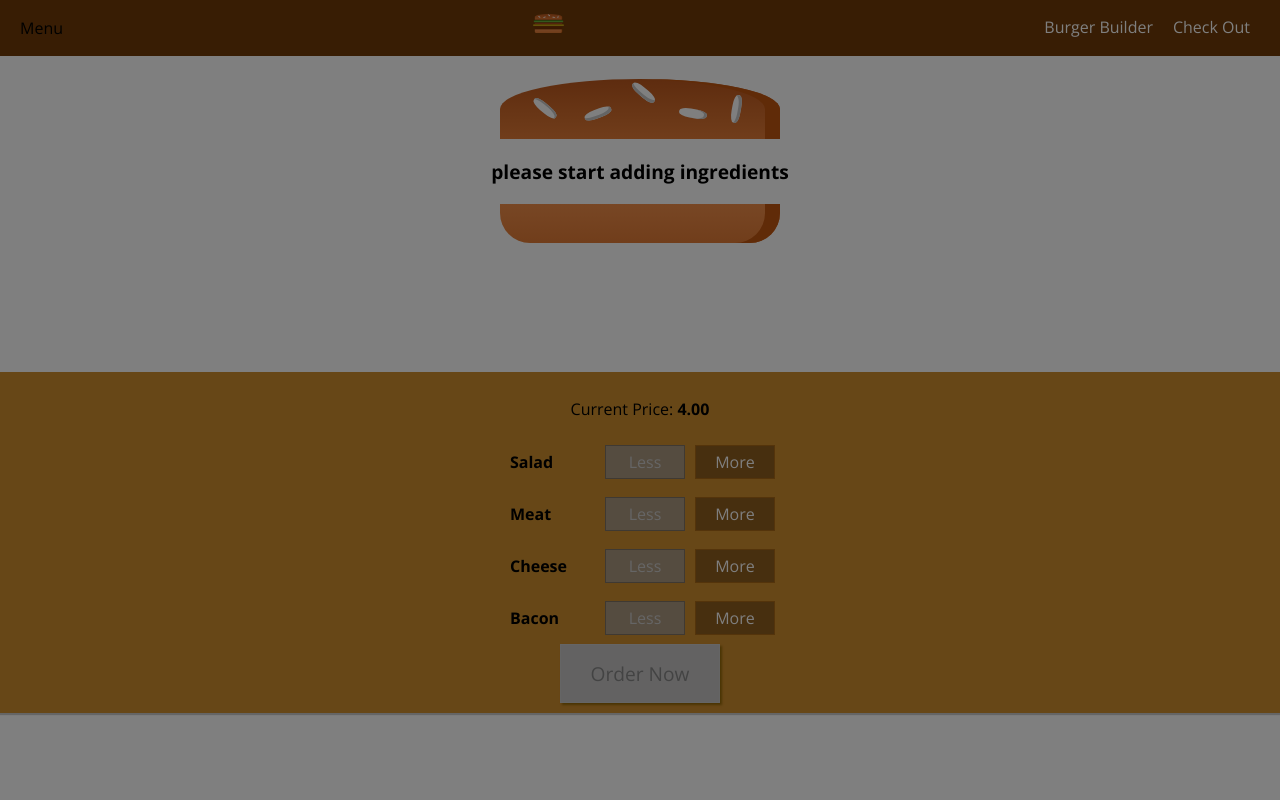
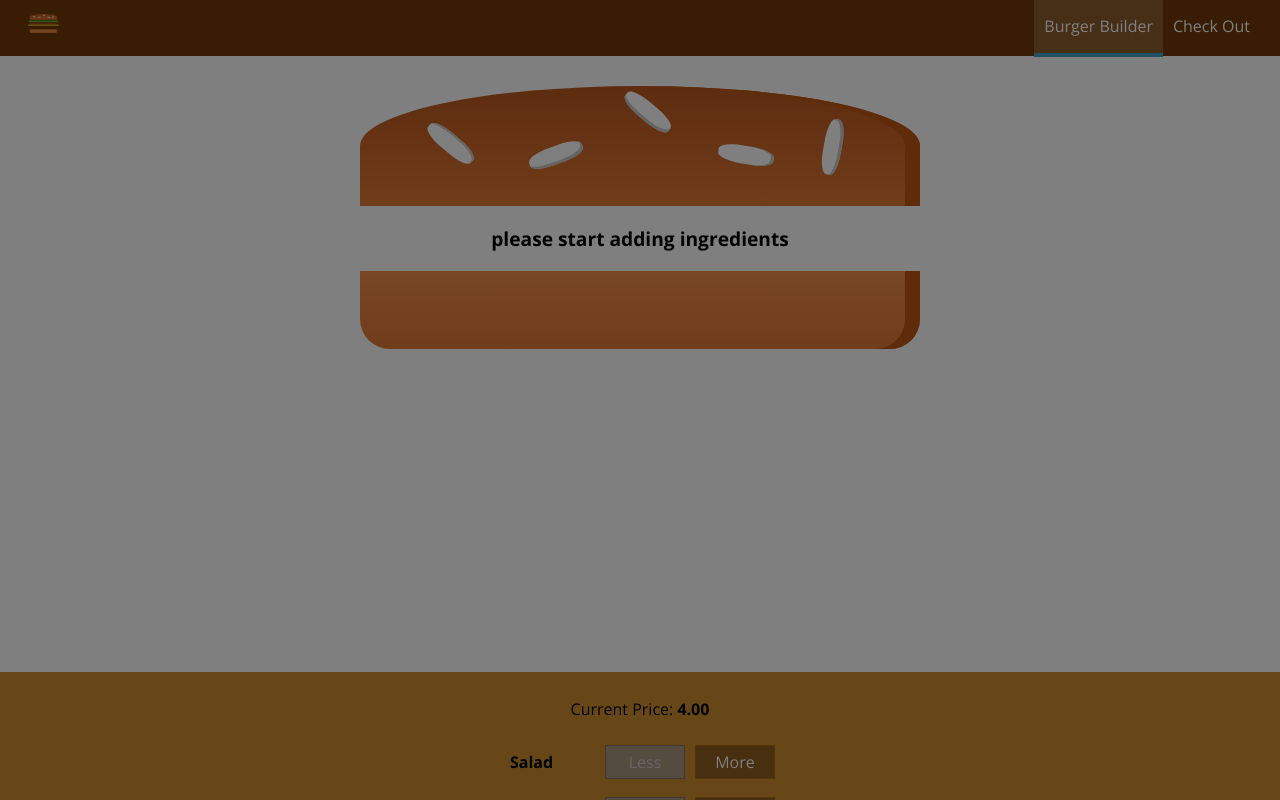
Before and after one commit to nschmidtinc/ReduxReactMobileWebApp, a React app: page / in a window 1280 px wide. Shown: the top 800 px of the page. Built offline with nearby package versions, Linux system fonts and the light colour scheme.

Commit message:
fixed mobile css

```diff
--- a/src/components/Burger/Burger.css
+++ b/src/components/Burger/Burger.css
@@ -8,22 +8,23 @@
   font-size: 1.2rem;
 }
 
-@media (min-width: 1000px) and (min-height: 700px) {
+@media (min-width: 500px) and (min-height: 400px) {
   .Burger {
-    width: 700px;
-    height: 600px;
+      width: 350px;
+      height: 300px;
   }
 }
 
 @media (min-width: 500px) and (min-height: 401px) {
   .Burger {
-    width: 450px;
-    height: 400px;
+      width: 450px;
+      height: 400px;
   }
 }
-@media (min-width: 500px) and (min-height: 400px) {
+
+@media (min-width: 1000px) and (min-height: 700px) {
   .Burger {
-    width: 350px;
-    height: 300px;
+      width: 700px;
+      height: 600px;
   }
 }
--- a/src/components/Navigation/NavigationItems/NavigationItem.css
+++ b/src/components/Navigation/NavigationItems/NavigationItem.css
@@ -1,9 +1,8 @@
 .NavigationItem {
   margin: 10px 0;
-  width: 100%;
   box-sizing: border-box;
   display: block;
-  height: 100%;
+  width: 100%;
 }
 
 .NavigationItem a {
@@ -16,19 +15,16 @@
 
 .NavigationItem a:hover,
 .NavigationItem a:active,
-.NavigationItem a:active {
-  background-color: #8f5c2c;
-  border-bottom: #4080c8;
-  color: white;
+.NavigationItem a.active {
+  color: #40a4c8;
 }
 
 @media (min-width: 500px) {
   .NavigationItem {
     margin: 0;
-    box-sizing: border-box;
-    width: auto;
     display: flex;
     height: 100%;
+    width: auto;
     align-items: center;
   }
 
@@ -41,7 +37,9 @@
 
   .NavigationItem a:hover,
   .NavigationItem a:active,
-  .NavigationItem a:active {
-    color: #4080c8;
+  .NavigationItem a.active {
+    background-color: #8f5c2c;
+    border-bottom: 4px solid #40a4c8;
+    color: white;
   }
 }
--- a/src/components/Navigation/ToolBar.css
+++ b/src/components/Navigation/ToolBar.css
@@ -1,4 +1,4 @@
-.ToolBar {
+.Toolbar {
   height: 56px;
   width: 100%;
   position: fixed;
@@ -12,9 +12,17 @@
   box-sizing: border-box;
   z-index: 90;
 }
+
 .ToolBar nav {
   height: 100%;
 }
+
 .Logo {
   height: 80%;
 }
+
+@media (max-width: 499px) {
+  .DesktopOnly {
+    display: none;
+  }
+}
--- a/src/components/Navigation/ToolBar.js
+++ b/src/components/Navigation/ToolBar.js
@@ -3,15 +3,16 @@ import classes from "./ToolBar.css";
 import Logo from "../Logo/Logo";
 import NavigationItems from "./NavigationItems/NavigationItems";
 import DrawerToggle from "./SideDrawer/DrawerToggle";
+
 const ToolBar = props => (
-  <header className={classes.ToolBar}>
+  <header className={classes.Toolbar}>
     <DrawerToggle clicked={props.drawerToggleClicked} />
-    <div>Menu</div>
     <div className={classes.Logo}>
       <Logo />
     </div>
-    <NavigationItems />
+    <nav className={classes.DesktopOnly}>
+      <NavigationItems />
+    </nav>
   </header>
 );
-
 export default ToolBar;
```
